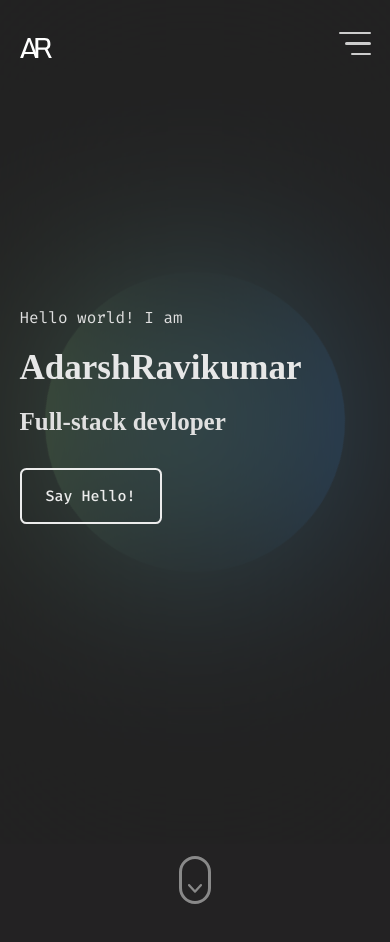
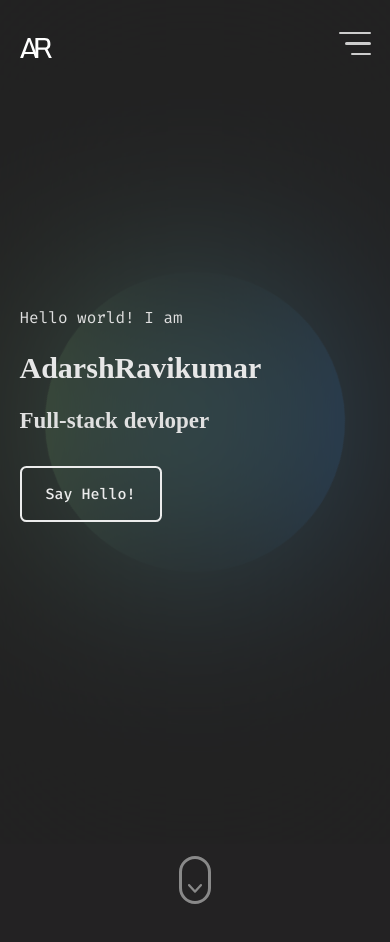
Before and after one commit to AzracStudios/portfolio-website, a Svelte app: page / in a window 390 px wide. Shown: the top 942 px of the page. Built offline with nearby package versions, Linux system fonts and the light colour scheme; a web font is replaced by a local one.

Commit message:
Fix Bug: Hero unresponsive on mobile

```diff
--- a/src/pages/styles/home.scss
+++ b/src/pages/styles/home.scss
@@ -91,7 +91,7 @@
     .hero__sub--large {
       font-family: "Monda";
       font-weight: 700;
-      font-size: clamp(25px, 3vw, 60px);
+      font-size: clamp(23px, 3vw, 60px);
     }
 
     .hero__name {
@@ -105,7 +105,7 @@
       .hero__name--letter {
         font-family: "Monda";
         font-weight: 700;
-        font-size: clamp(35px, 5vw, 80px);
+        font-size: clamp(30px, 5vw, 80px);
 
         display: inline-block;
 
```
